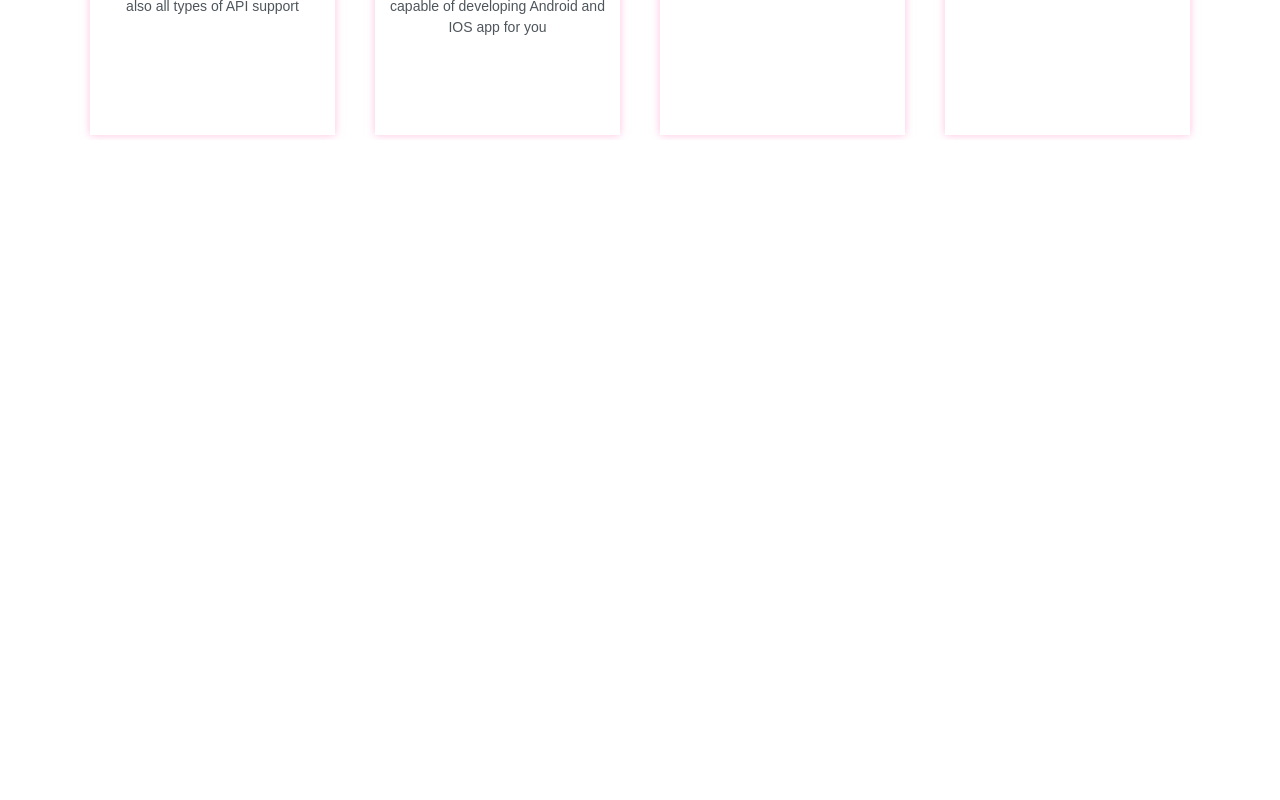
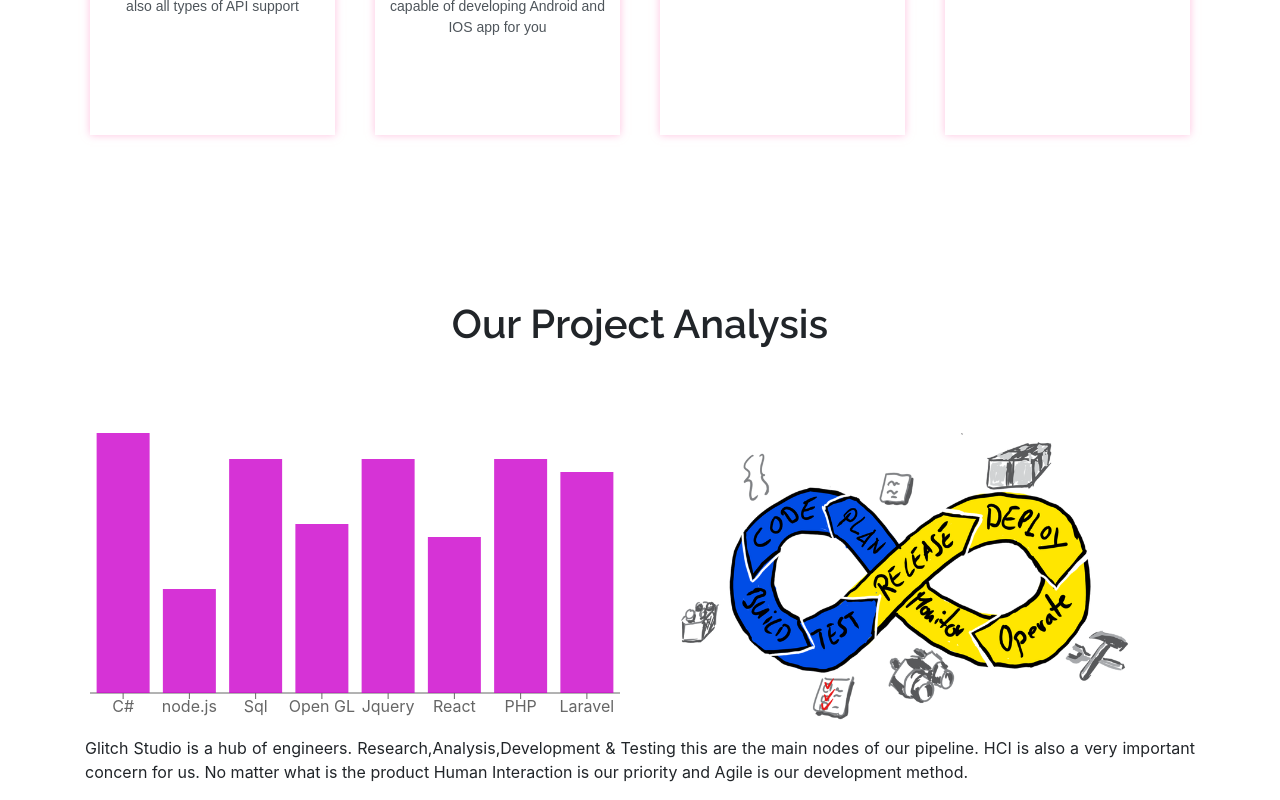
Before and after one commit to FahimDev/REACT_Demo, a React (Create React App) app: page / in a window 1280 px wide. Shown: the part 1058-1858 px from the top of the page. Before the commit the page ends 1198 px from the top, so only its background shows below. Built offline with nearby package versions, Linux system fonts and the light colour scheme.

Commit message:
Chart added

```diff
--- a/package.json
+++ b/package.json
@@ -10,7 +10,8 @@
     "react": "^16.12.0",
     "react-bootstrap": "^1.0.0-beta.16",
     "react-dom": "^16.12.0",
-    "react-scripts": "3.3.0"
+    "react-scripts": "3.3.0",
+    "recharts": "^2.0.0-beta.1"
   },
   "scripts": {
     "start": "react-scripts start",
--- a/src/App.js
+++ b/src/App.js
@@ -2,6 +2,7 @@ import React from 'react';
 import TopBanner from "./components/top_banner/top_banner";
 import Services from "./components/services/services";
 import NavBar from "./components/navBar/navBar";
+import Analysis from "./components/ProductAnalysis/analysis"
 
 
 function App() {
@@ -11,6 +12,8 @@ function App() {
     <NavBar/>
     <TopBanner/>
     <Services/>
+    <Analysis/>
+
     </div>
   );
 }
--- /dev/null
+++ b/src/components/ProductAnalysis/analysis.js
@@ -0,0 +1,65 @@
+import React, {Component, Fragment} from 'react';
+import {BarChart, Bar, ResponsiveContainer, XAxis, Tooltip} from "recharts";
+import {Col, Container, Row} from "react-bootstrap";
+import DevCycle from '../../asset/img/Dev.png'
+
+
+class Analysis extends Component {
+    constructor(){
+        super();
+        this.state={
+            data:[
+                {Technology:'C#', Projects:100},
+                {Technology:'node.js', Projects:40},
+                {Technology:'Sql', Projects:90},
+                {Technology:'Open GL', Projects:65},
+                {Technology:'Jquery', Projects:90},
+                {Technology:'React', Projects:60},
+                {Technology:'PHP', Projects:90},
+                {Technology:'Laravel', Projects:85}
+            ]
+        }
+    }
+
+
+
+        render()
+        {
+            let blue="rgba(204, 0, 204,0.8)"
+            return (
+                <Fragment>
+                    <Container>
+                        <h2 className="serviceTitle text-center">Our Project Analysis</h2>
+                        <Row>
+                            <Col style={{width:'100%', height:'300px'}} lg={6} md={12} sm={12}>
+                                <ResponsiveContainer>
+                                    <BarChart width={100} height={300} data={this.state.data}>
+                                        <XAxis dataKey="Technology"/>
+                                        <Tooltip/>
+                                        <Bar dataKey="Projects" fill={blue} >
+                                        </Bar>
+                                    </BarChart>
+                                </ResponsiveContainer>
+
+
+                            </Col>
+                            <Col lg={6} md={12} sm={12}>
+                                <img width="500rem" src={DevCycle}/>
+                            </Col>
+                            <Col lg={12} md={12} sm={12}>
+                                <p className="text-justify">
+                                    Glitch Studio is a hub of engineers. Research,Analysis,Development & Testing this
+                                    are the main nodes of our pipeline.
+                                    HCI is also a very important concern for us. No matter what is the product Human
+                                    Interaction is our priority and Agile
+                                    is our development method.
+                                </p>
+                            </Col>
+                        </Row>
+                    </Container>
+                </Fragment>
+            );
+        }
+    }
+
+export default Analysis;
--- a/src/components/navBar/navBar.js
+++ b/src/components/navBar/navBar.js
@@ -36,6 +36,7 @@ class NavBar extends Component {
                     <Nav className="mr-auto">
                         <Nav.Link href="#home">Home</Nav.Link>
                         <Nav.Link href="#features">Services</Nav.Link>
+                        <Nav.Link href="#pricing">Project Analysis</Nav.Link>
                         <Nav.Link href="#pricing">Contact</Nav.Link>
                     </Nav>
                     </Navbar>
```
Also changed, not shown: 1 other file (tests, documents, lock files or other folders).
